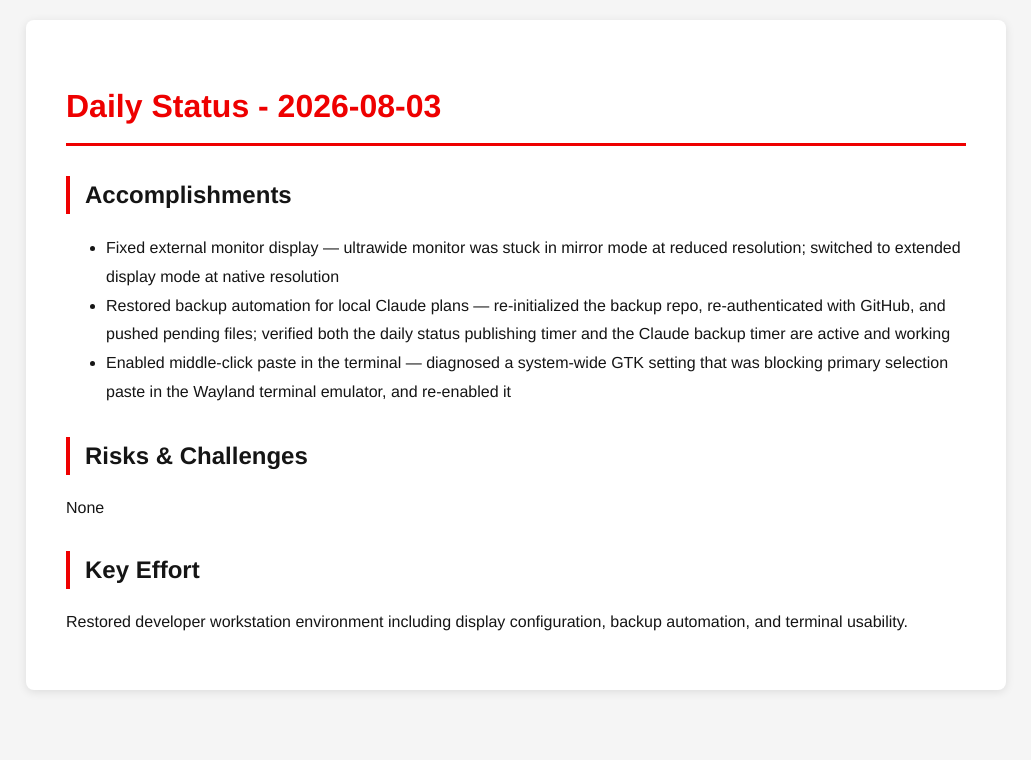
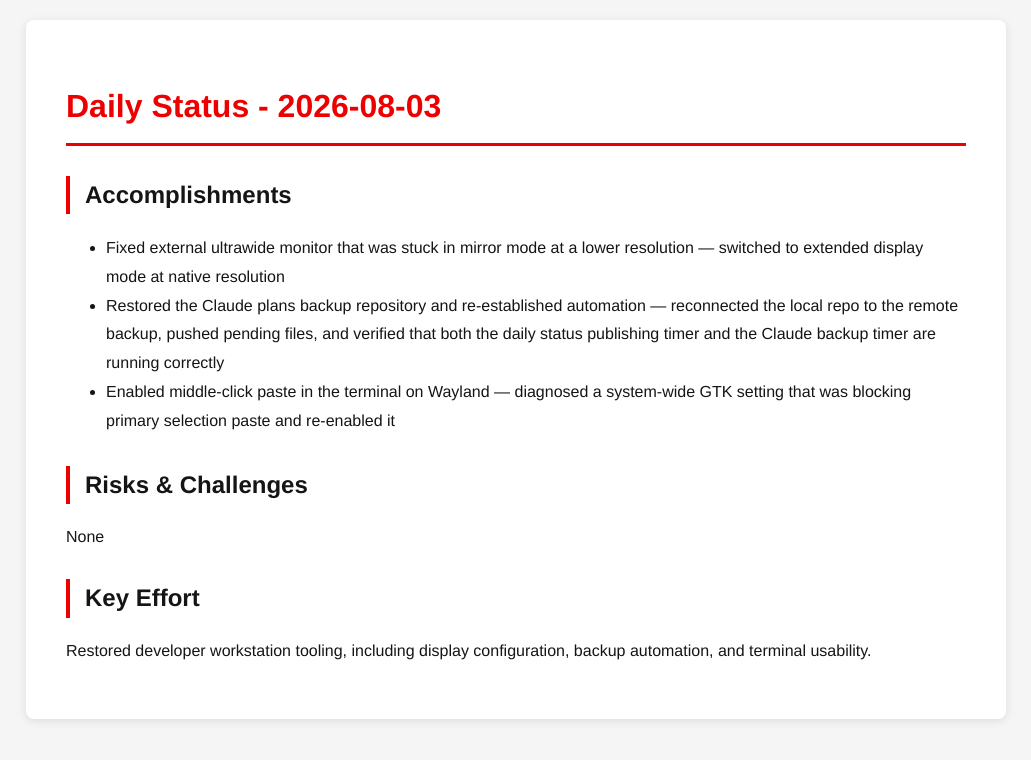
Before and after one commit to tzvatot/daily-status, a Jekyll site: the page built from 2026-08-03.md, in a window 1280 px wide. Shown: the top 760 px of the page, without its empty margins (124-1155 px from the left). Built offline with Jekyll 4.4.1, drawn with Linux system fonts in a browser that asks for light colours.

Commit message:
Daily status update - 2026-08-03

```diff
--- a/2026-08-03.md
+++ b/2026-08-03.md
@@ -7,12 +7,12 @@ date: 2026-08-03
 # Daily Status - 2026-08-03
 
 ## Accomplishments
-- Fixed external monitor display — ultrawide monitor was stuck in mirror mode at reduced resolution; switched to extended display mode at native resolution
-- Restored backup automation for local Claude plans — re-initialized the backup repo, re-authenticated with GitHub, and pushed pending files; verified both the daily status publishing timer and the Claude backup timer are active and working
-- Enabled middle-click paste in the terminal — diagnosed a system-wide GTK setting that was blocking primary selection paste in the Wayland terminal emulator, and re-enabled it
+- Fixed external ultrawide monitor that was stuck in mirror mode at a lower resolution — switched to extended display mode at native resolution
+- Restored the Claude plans backup repository and re-established automation — reconnected the local repo to the remote backup, pushed pending files, and verified that both the daily status publishing timer and the Claude backup timer are running correctly
+- Enabled middle-click paste in the terminal on Wayland — diagnosed a system-wide GTK setting that was blocking primary selection paste and re-enabled it
 
 ## Risks & Challenges
 None
 
 ## Key Effort
-Restored developer workstation environment including display configuration, backup automation, and terminal usability.
+Restored developer workstation tooling, including display configuration, backup automation, and terminal usability.
```
